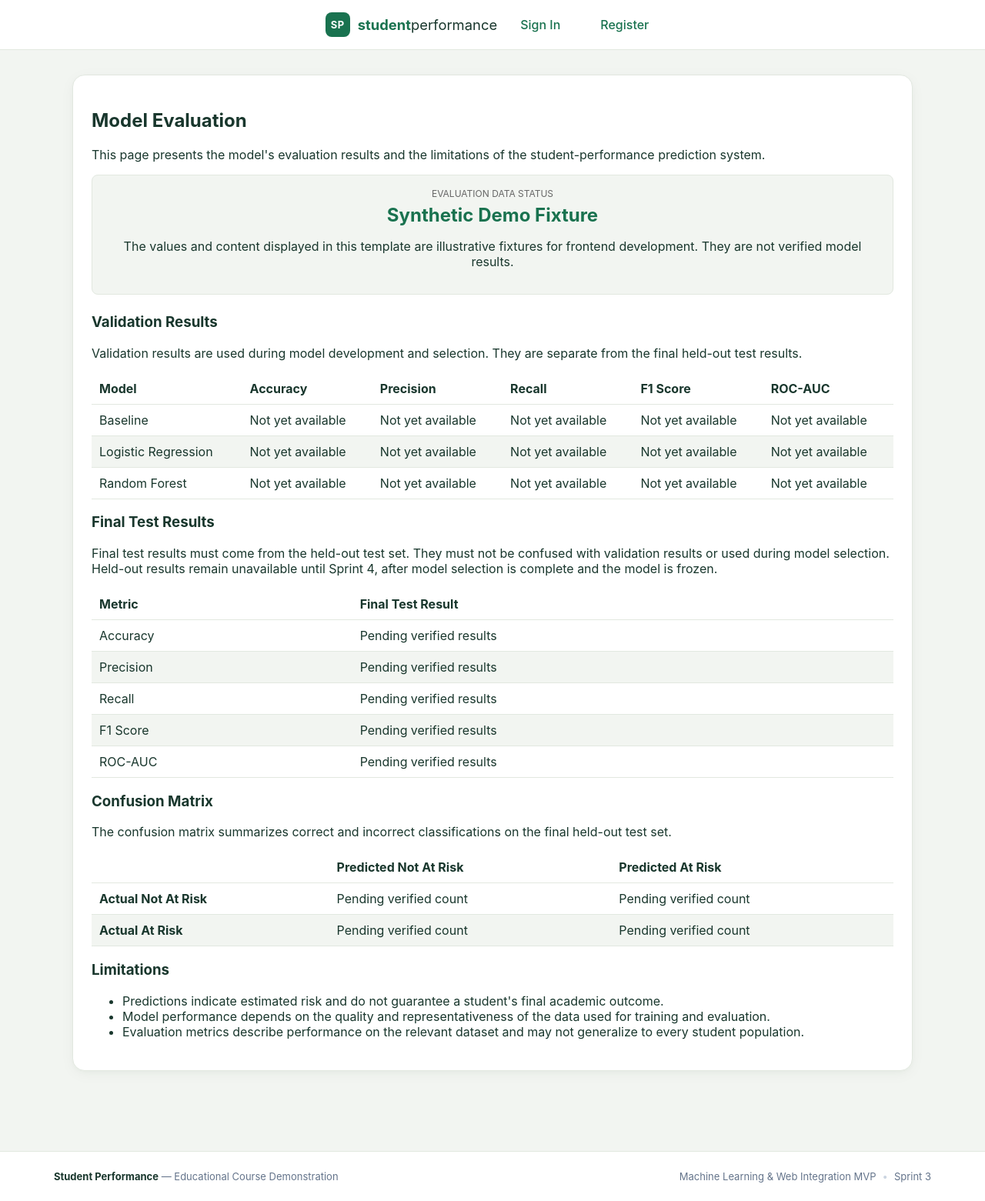
After one commit to Student-performance/Student_performance, a Node server app: template views/evaluation/index.ejs in a window 1280 px wide. The commit adds this page. Shown: the whole page at 77% size. Run offline with Node 20, Linux system fonts and the light colour scheme; the template is opened without the code that fills it, so the values that code supplies are empty; some libraries are stand-ins or nearby versions.

Commit message:
Complete Sprint 3 W2 frontend tasks

```diff
--- /dev/null
+++ b/views/evaluation/index.ejs
@@ -0,0 +1,166 @@
+<div class="card-panel">
+  <h2>Model Evaluation</h2>
+
+  <p>
+    This page presents the model's evaluation results and the
+    limitations of the student-performance prediction system.
+  </p>
+
+  <div class="stat-tile" style="margin-bottom: 24px;">
+    <span class="stat-label">Evaluation Data Status</span>
+    <strong>Synthetic Demo Fixture</strong>
+    <p>
+      The values and content displayed in this template are illustrative
+      fixtures for frontend development. They are not verified model results.
+    </p>
+  </div>
+
+  <h3>Validation Results</h3>
+
+  <p>
+    Validation results are used during model development and selection.
+    They are separate from the final held-out test results.
+  </p>
+
+
+  <div class="table-container">
+    <table class="data-table">
+      <thead>
+        <tr>
+          <th>Model</th>
+          <th>Accuracy</th>
+          <th>Precision</th>
+          <th>Recall</th>
+          <th>F1 Score</th>
+          <th>ROC-AUC</th>
+        </tr>
+      </thead>
+
+      <tbody>
+        <tr>
+          <td>Baseline</td>
+          <td>Not yet available</td>
+          <td>Not yet available</td>
+          <td>Not yet available</td>
+          <td>Not yet available</td>
+          <td>Not yet available</td>
+        </tr>
+
+        <tr>
+          <td>Logistic Regression</td>
+          <td>Not yet available</td>
+          <td>Not yet available</td>
+          <td>Not yet available</td>
+          <td>Not yet available</td>
+          <td>Not yet available</td>
+        </tr>
+
+        <tr>
+          <td>Random Forest</td>
+          <td>Not yet available</td>
+          <td>Not yet available</td>
+          <td>Not yet available</td>
+          <td>Not yet available</td>
+          <td>Not yet available</td>
+        </tr>
+      </tbody>
+    </table>
+  </div>
+
+
+  <h3>Final Test Results</h3>
+
+
+  <p>
+    Final test results must come from the held-out test set.
+    They must not be confused with validation results or used
+    during model selection.
+
+    Held-out results remain unavailable until Sprint 4,
+    after model selection is complete and the model is frozen.
+  </p>
+
+
+  <div class="table-container">
+    <table class="data-table">
+      <thead>
+        <tr>
+          <th>Metric</th>
+          <th>Final Test Result</th>
+        </tr>
+      </thead>
+
+      <tbody>
+        <tr>
+          <td>Accuracy</td>
+          <td>Pending verified results</td>
+        </tr>
+        <tr>
+          <td>Precision</td>
+          <td>Pending verified results</td>
+        </tr>
+        <tr>
+          <td>Recall</td>
+          <td>Pending verified results</td>
+        </tr>
+        <tr>
+          <td>F1 Score</td>
+          <td>Pending verified results</td>
+        </tr>
+        <tr>
+          <td>ROC-AUC</td>
+          <td>Pending verified results</td>
+        </tr>
+      </tbody>
+    </table>
+  </div>
+
+  <h3>Confusion Matrix</h3>
+
+  <p>
+    The confusion matrix summarizes correct and incorrect
+    classifications on the final held-out test set.
+  </p>
+
+  <div class="table-container">
+    <table class="data-table">
+      <thead>
+        <tr>
+          <th></th>
+          <th>Predicted Not At Risk</th>
+          <th>Predicted At Risk</th>
+        </tr>
+      </thead>
+
+      <tbody>
+        <tr>
+          <th>Actual Not At Risk</th>
+          <td>Pending verified count</td>
+          <td>Pending verified count</td>
+        </tr>
+        <tr>
+          <th>Actual At Risk</th>
+          <td>Pending verified count</td>
+          <td>Pending verified count</td>
+        </tr>
+      </tbody>
+    </table>
+  </div>
+
+  <h3>Limitations</h3>
+
+  <ul>
+    <li>
+      Predictions indicate estimated risk and do not guarantee
+      a student's final academic outcome.
+    </li>
+    <li>
+      Model performance depends on the quality and representativeness
+      of the data used for training and evaluation.
+    </li>
+    <li>
+      Evaluation metrics describe performance on the relevant
+      dataset and may not generalize to every student population.
+    </li>
+  </ul>
+</div>
```
Also changed, not shown: views/runs/show.ejs (added, +80 -0 lines), public/css/style.css (line endings or trailing spaces).
